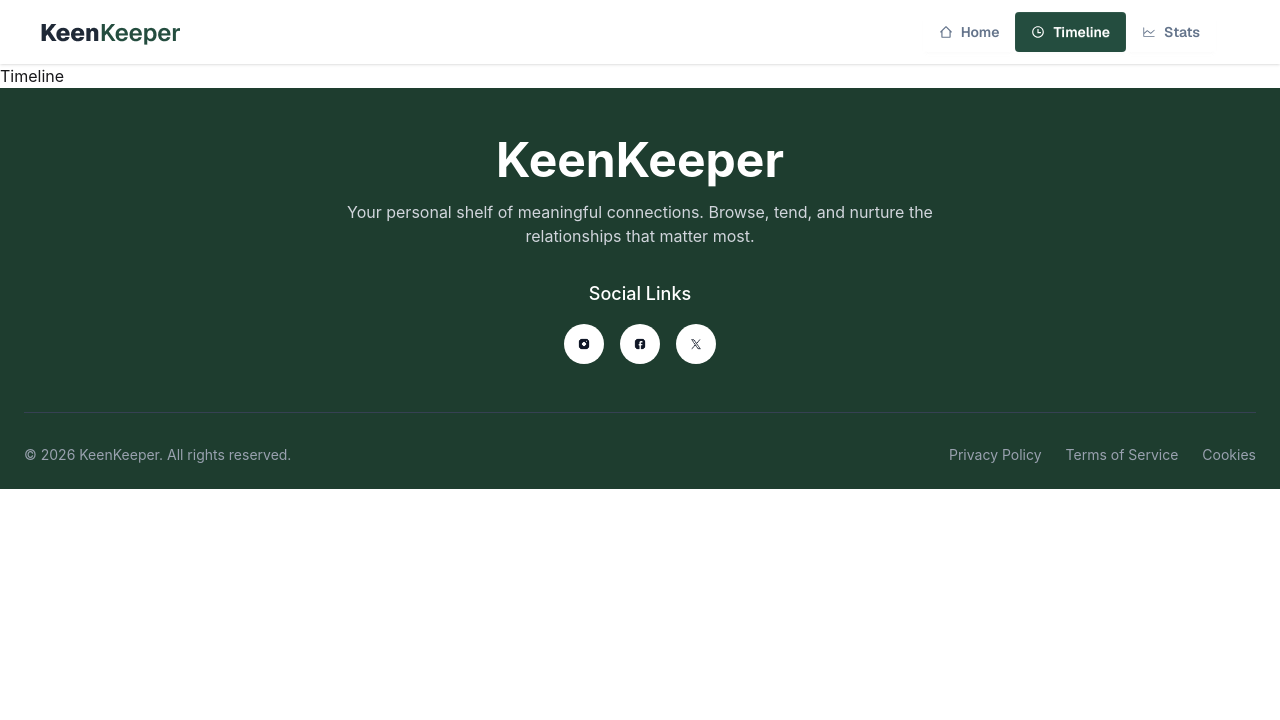
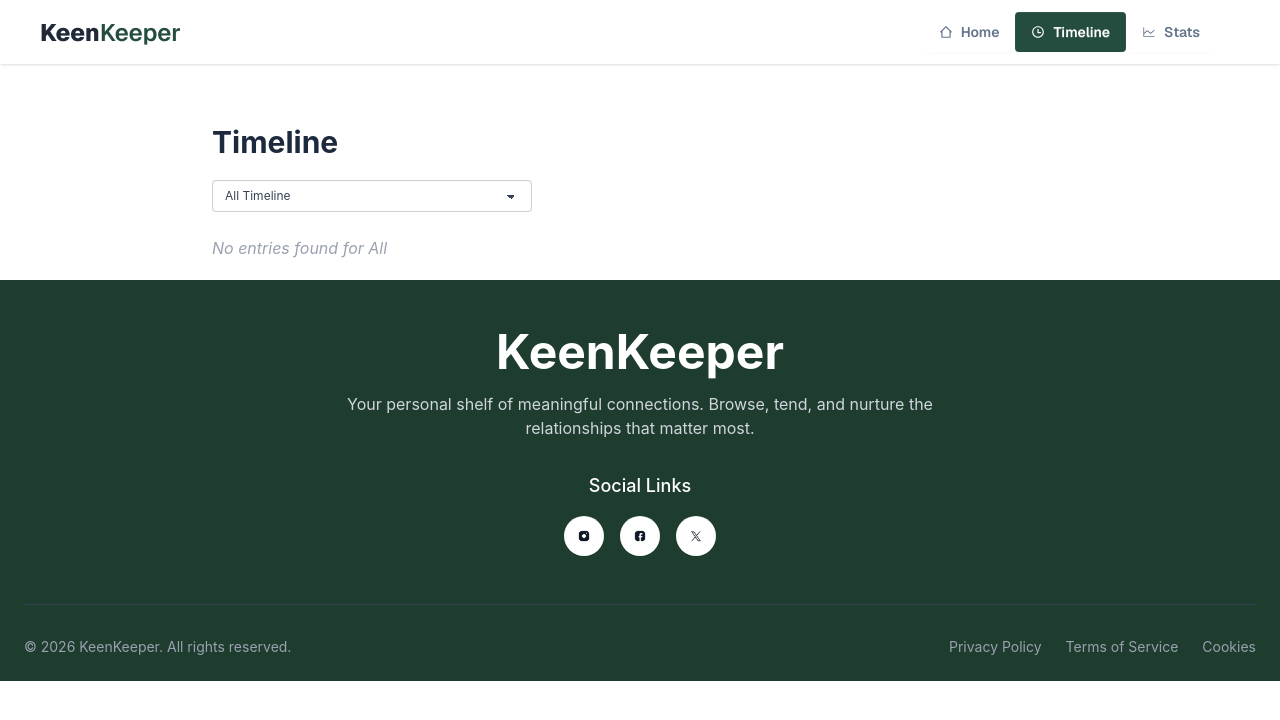
Before and after one commit to nishattasnim10/Keen-Keeper, a React (Vite) app: page /Timeline in a window 1280 px wide. Shown: the top 720 px of the page. Built offline with nearby package versions, Linux system fonts and the light colour scheme.

Commit message:
timeline added

```diff
--- /dev/null
+++ b/src/context/TimelineContext.jsx
@@ -0,0 +1,2 @@
+import  { createContext } from 'react';
+export const ContextTimeline = createContext();
--- /dev/null
+++ b/src/context/TimelineProvider.jsx
@@ -0,0 +1,23 @@
+import React, { useState } from 'react'
+import { ContextTimeline } from './TimelineContext';
+
+
+
+
+const TimelineProvider = ({children}) => {
+
+  const [timelineData, setTimelineData] = useState([])
+
+  const data = {
+    timelineData,
+    setTimelineData,
+
+  }
+
+  return (
+
+    <ContextTimeline.Provider value={data}>{children}</ContextTimeline.Provider>
+  )
+}
+
+export default TimelineProvider
--- a/src/pages/fndDetails/FriendDetails.jsx
+++ b/src/pages/fndDetails/FriendDetails.jsx
@@ -8,6 +8,8 @@ import { BiPhoneCall } from "react-icons/bi";
 import { BiChat } from "react-icons/bi";
 import { BiVideo } from "react-icons/bi";
 import { PropagateLoader } from 'react-spinners';
+import { useState, useContext } from 'react';
+import { ContextTimeline } from '../../context/TimelineContext';
 
 
 const FriendDetails = () => {
@@ -16,10 +18,10 @@ const FriendDetails = () => {
 
     const { friends, loading } = UseFriends();
 
-    // const expectedFriend = friends.find((friend) =>String( friend.id) ===id);
     const expectedFriend = friends.find((friend) =>friend.id == id);
     console.log(friends, 'friends from hook');
     console.log(expectedFriend, 'expected friend');
+    const { timelineData, setTimelineData  } = useContext(ContextTimeline);
 
     // loading
 
@@ -31,6 +33,25 @@ const FriendDetails = () => {
         );
     }
 
+    // handle check in btn
+
+    // const handleCheckInBtn= ()=>{
+    //     setTimelineData([...timelineData, expectedFriend]);
+    // }
+
+    const handleCheckInBtn = (type) => {
+        const newTimelineEntry = {
+            ...expectedFriend,
+            preferred_contact: type,
+            entry_id: Date.now()
+        };
+
+        setTimelineData([...timelineData, newTimelineEntry]);
+    };
+
+
+
+    // show details
     return (
         <div className="bg-[#F8FAFC] min-h-screen p-4 md:p-10 ">
             <div className="max-w-6xl mx-auto grid grid-cols-1 lg:grid-cols-12 gap-6">
@@ -113,13 +134,13 @@ const FriendDetails = () => {
 
                         {/* buttons */}
                         <div className="grid grid-cols-1 md:grid-cols-3 gap-4 ">
-                            <button className="flex flex-col items-center justify-center p-6 bg-[#F8FAFC] hover:bg-[#F1F5F9] rounded-2xl border border-gray-200 transition-all  text-[#475569] cursor-pointer">
+                            <button className="flex flex-col items-center justify-center p-6 bg-[#F8FAFC] hover:bg-[#F1F5F9] rounded-2xl border border-gray-200 transition-all  text-[#475569] cursor-pointer" onClick={() => handleCheckInBtn('Call')}>
                                 <BiPhoneCall color='black' size={30} />Call
                             </button>
-                            <button className="flex flex-col items-center justify-center p-6 bg-[#F8FAFC] hover:bg-[#F1F5F9] rounded-2xl border border-gray-200 transition-all  text-[#475569] cursor-pointer">
+                            <button className="flex flex-col items-center justify-center p-6 bg-[#F8FAFC] hover:bg-[#F1F5F9] rounded-2xl border border-gray-200 transition-all  text-[#475569] cursor-pointer" onClick={() => handleCheckInBtn('Text')}>
                                 <BiChat color='black' size={30} />Text
                             </button>
-                            <button className="flex flex-col items-center justify-center p-6 bg-[#F8FAFC] hover:bg-[#F1F5F9] rounded-2xl border border-gray-200 transition-all  text-[#475569] cursor-pointer">
+                            <button className="flex flex-col items-center justify-center p-6 bg-[#F8FAFC] hover:bg-[#F1F5F9] rounded-2xl border border-gray-200 transition-all  text-[#475569] cursor-pointer" onClick={() => handleCheckInBtn('Video')}>
                                 <BiVideo color='black' size={30} />Video
                             </button>
                         </div>
--- a/src/timeline/Timeline.jsx
+++ b/src/timeline/Timeline.jsx
@@ -1,9 +1,116 @@
-import React from 'react'
+import React, { useContext, useState } from 'react';
+import { ContextTimeline } from '../context/TimelineContext';
+import { BsChatLeftTextFill } from "react-icons/bs";
+import { IoCall, IoVideocam } from "react-icons/io5";
 
 const Timeline = () => {
+  const { timelineData } = useContext(ContextTimeline);
+
+  const [filter, setFilter] = useState('All');
+
+  const today = new Date().toLocaleDateString('en-US',{
+    month: 'long',
+    day: 'numeric',
+    year: 'numeric',
+  });
+
+  const filteredData = timelineData.filter(item =>{
+    if (filter === 'All')return true;
+    return item.preferred_contact === filter;
+  });
+
   return (
-    <div>Timeline</div>
-  )
-}
+    <div className="max-w-4xl mx-auto p-5 mt-10">
+      <h1 className="text-3xl font-bold text-slate-800 mb-5">Timeline</h1>
 
-export default Timeline
+      {/* filter */}
+      <select
+        value={filter}
+        onChange={(e) => setFilter(e.target.value)}
+        className="select select-bordered select-sm w-full max-w-xs mb-6 text-gray-700 font-normal"
+      >
+        <option value="All">All Timeline</option>
+        <option value="Call">Call</option>
+        <option value="Text">Text</option>
+        <option value="Video">Video</option>
+      </select>
+
+      <div className="flex flex-col gap-4">
+        {filteredData.length > 0 ? (
+          filteredData.map((fnd, ind) => {
+            let Icon = IoCall;
+            let actionText = "Call";
+
+            if (fnd.preferred_contact === "Text") {
+              Icon = BsChatLeftTextFill;
+              actionText = "Text";
+
+            } else if (fnd.preferred_contact === "Video"){
+              Icon = IoVideocam;
+              actionText = "Video";
+
+            } else{
+              Icon = IoCall;
+              actionText = "Call";
+            }
+
+            return(
+              <div key={ind} className="card card-side bg-base-100 border border-gray-200 rounded-lg p-4 shadow-sm items-center">
+                <div className="flex items-center justify-center text-2xl text-gray-400 mr-4">
+                  <Icon />
+                </div>
+                <div className="flex flex-col gap-2">
+                  <p className="text-lg">
+                    <span className="font-bold text-slate-700">{actionText}</span>
+                    <span className="text-gray-500 ml-1">with {fnd.name}</span>
+                  </p>
+                  <p className="text-sm text-gray-400">{today}</p>
+                </div>
+              </div>
+            );
+          })
+        ) : (
+          <p className="text-gray-400 italic">No entries found for {filter}</p>
+        )}
+      </div>
+    </div>
+  );
+};
+
+export default Timeline;
+
+
+
+
+
+
+// import { useContext } from 'react'
+
+// import { ContextTimeline } from '../context/TimelineContext'
+
+
+// const Timeline = () => {
+
+//   const { timelineData, setTimelineData } = useContext(ContextTimeline);
+//   console.log(timelineData, 'timeline data');
+
+
+//   return (
+//     <div>
+//       {
+
+//       timelineData.map((fnd,ind) => {
+//         return <div key={ind}>
+
+
+
+
+//         </div>
+
+//       })
+//        }
+//     </div>
+//   )
+// }
+
+// export default Timeline
```
Also changed, not shown: src/main.jsx (+14 -2 lines).
